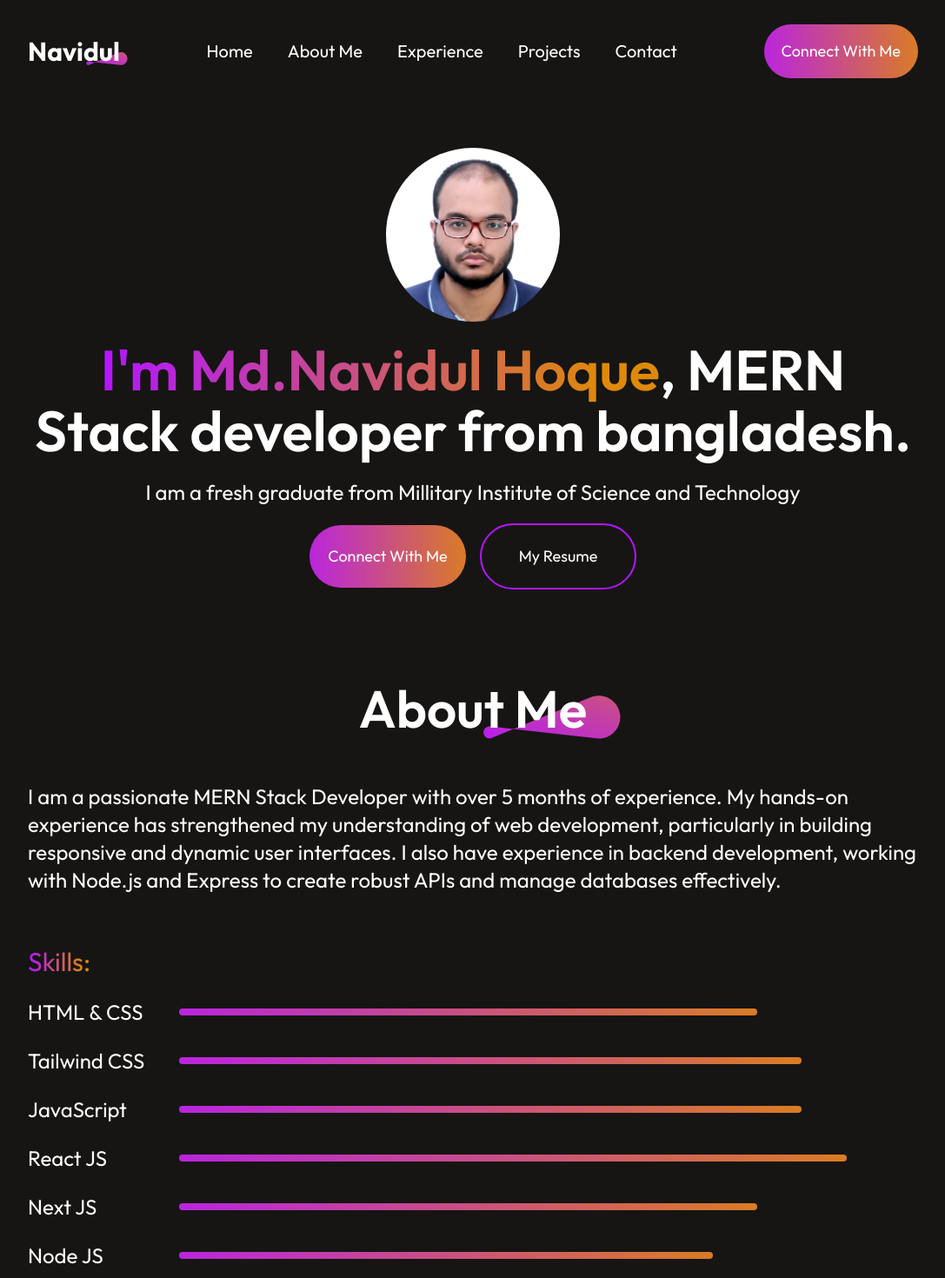
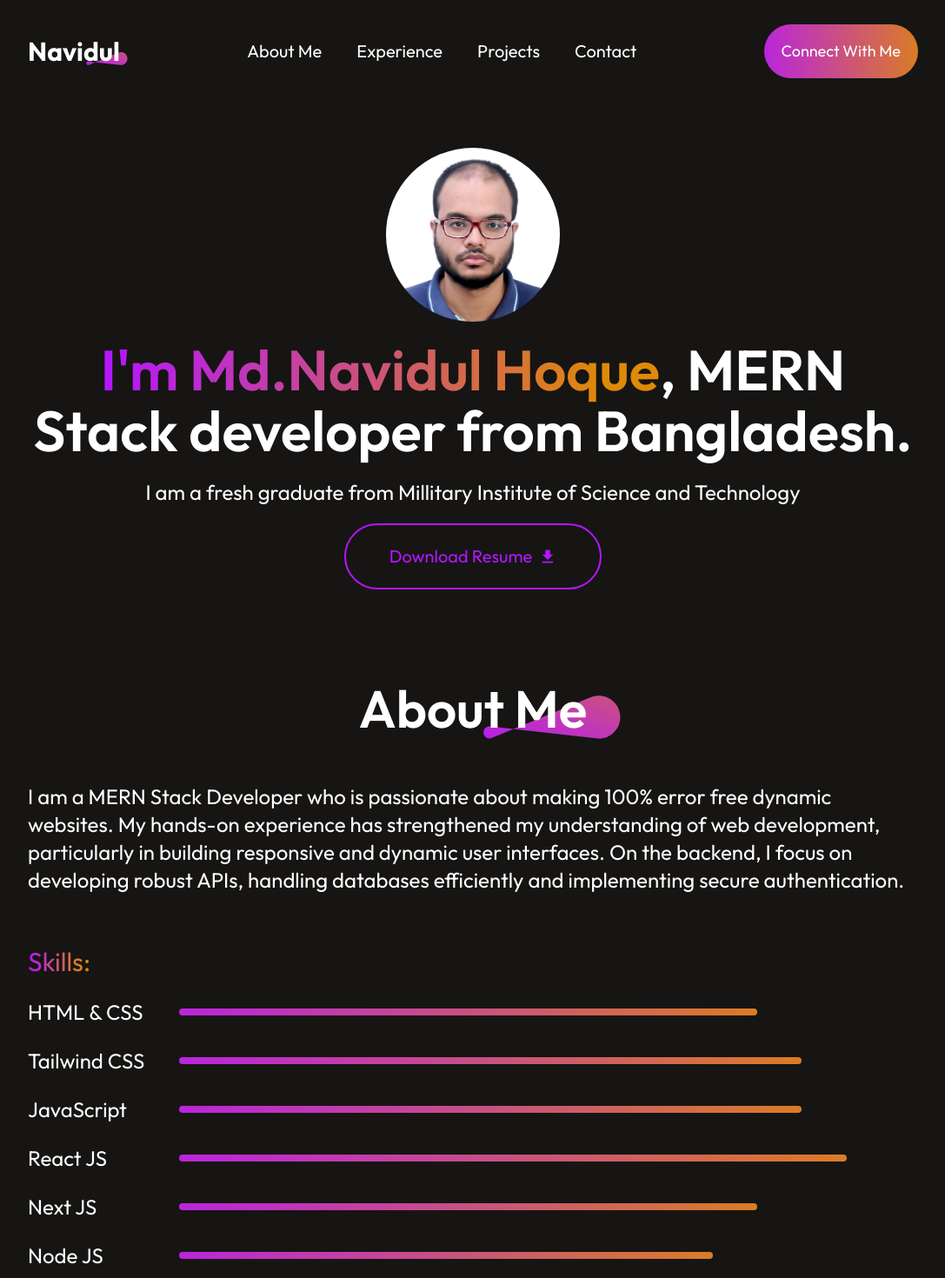
Before and after one commit to NavidulHoque/portfolio, a Next.js app: page / in a window 1280 px wide. Shown: the top 1470 px of the page at 87% size, without its empty margins (96-1183 px from the left). Built offline with nearby package versions, Linux system fonts and the light colour scheme.

Commit message:
portfolio

```diff
--- a/app/page.jsx
+++ b/app/page.jsx
@@ -1,28 +1,46 @@
-"use client"
+"use client";
 
 import Navbar from "../components/navbar/Navbar";
-import Hero from '../components/hero/Hero';
+import Hero from "../components/hero/Hero";
 import About from "../components/About";
 import Experiences from "../components/Experiences";
-import MyWorks from "../components/MyProjects";
+import MyProjects from "../components/MyProjects";
 import Contact from "../components/contact/Contact";
 import Footer from "../components/Footer";
 import { ToastContainer } from "react-toastify";
+import { useRef } from "react";
 
 export default function Home() {
+  const aboutRef = useRef(null);
+  const experienceRef = useRef(null);
+  const projectsRef = useRef(null);
+  const contactRef = useRef(null)
+
   return (
     <>
       <ToastContainer />
+
       <div className="bg-[#161513] min-h-screen text-white font-outfitRegular">
 
         <div className="w-[80vw] mx-auto flex flex-col gap-y-20 text-lg md:text-xl lg:text-2xl py-7">
 
-          <Navbar />
+          <Navbar
+            aboutRef={aboutRef}
+            experienceRef={experienceRef}
+            projectsRef={projectsRef}
+            contactRef={contactRef}
+          />
+
           <Hero />
-          <About />
-          <Experiences />
-          <MyWorks />
-          <Contact />
+
+          <About aboutRef={aboutRef} />
+
+          <Experiences experienceRef={experienceRef} />
+
+          <MyProjects projectsRef={projectsRef} />
+
+          <Contact contactRef={contactRef} />
+
           <Footer />
 
         </div>
--- a/components/About.jsx
+++ b/components/About.jsx
@@ -1,23 +1,24 @@
 import { skills } from "@/data/skills";
 import Heading from "./common/Heading";
+import { scale } from "@/data/scale";
 
-export default function About() {
+export default function About({aboutRef}) {
   return (
-    <div className="flex flex-col gap-y-5 mt-8">
+    <div ref={aboutRef} className="flex flex-col gap-y-5 pt-8">
 
       <Heading label="About Me" />
 
-      <p className="my-10">I am a passionate MERN Stack Developer with over 5 months of experience. My hands-on experience has strengthened my understanding of web development, particularly in building responsive and dynamic user interfaces. I also have experience in backend development, working with Node.js and Express to create robust APIs and manage databases effectively.</p>
+      <p className="my-10">I am a MERN Stack Developer who is passionate about making 100% error free dynamic websites. My hands-on experience has strengthened my understanding of web development, particularly in building responsive and dynamic user interfaces. On the backend, I focus on developing robust APIs, handling databases efficiently and implementing secure authentication.</p>
 
       <div className="flex flex-col gap-y-6">
 
         <h2 className="self-start bg-gradient-text bg-clip-text text-transparent text-3xl">Skills: </h2>
 
-        {skills.map((skill, index) => (
+        {skills.map(skill => (
 
           <div
-            key={index}
-            className="flex items-center gap-x-5 w-full hover:scale-[1.05] transition-all duration-300 cursor-pointer"
+            key={skill.name}
+            className={`flex items-center gap-x-5 w-full ${scale} cursor-pointer`}
           >
 
             <span className="w-[15%]">{skill.name}</span>
--- a/components/Experiences.jsx
+++ b/components/Experiences.jsx
@@ -1,9 +1,9 @@
 import { experiences } from "@/data/experience";
 import Heading from "./common/Heading";
 
-export default function Experiences() {
+export default function Experiences({experienceRef}) {
   return (
-    <div className="flex flex-col gap-y-16 mt-8">
+    <div ref={experienceRef} className="flex flex-col gap-y-16 pt-8">
 
       <Heading label="My Experience" />
 
--- a/components/MyProjects.jsx
+++ b/components/MyProjects.jsx
@@ -2,9 +2,9 @@ import { projects } from "@/data/projects";
 import Heading from "./common/Heading";
 import Image from "next/image";
 
-export default function MyProjects() {
+export default function MyProjects({projectsRef}) {
   return (
-    <div className="flex flex-col gap-y-16 mt-8">
+    <div ref={projectsRef} className="flex flex-col gap-y-16 pt-8">
 
       <Heading label="My Projects" />
 
--- a/components/contact/Contact.jsx
+++ b/components/contact/Contact.jsx
@@ -3,9 +3,9 @@ import { contact, moreContactInfo } from "@/data/contact";
 import Heading from "../common/Heading";
 import Form from "./Form";
 
-export default function Contact() {
+export default function Contact({contactRef}) {
   return (
-    <div className="flex flex-col gap-y-20 mt-8">
+    <div ref={contactRef} className="flex flex-col gap-y-20 pt-8">
 
       <Heading label="Get in touch" />
 
@@ -16,7 +16,7 @@ export default function Contact() {
 
           <h2 className="self-start bg-gradient-text bg-clip-text text-transparent text-[50px] leading-[50px] font-semibold">Let's talk</h2>
 
-          <p className="my-5">I'm currently avaliable to take on new projects, so feel free to send me a message about anything that you want me to work on. You can contact anytime.</p>
+          <p className="my-5">I'm currently available to take on new projects, so feel free to send me a message about anything that you want me to work on. You can contact anytime.</p>
 
           <div className="flex flex-col gap-y-6">
 
--- a/components/contact/Input.jsx
+++ b/components/contact/Input.jsx
@@ -1,3 +1,5 @@
+"use client"
+
 export default function Input({ name, label, type, placeholder, style  }) {
 
     return (
--- a/components/hero/Button.jsx
+++ b/components/hero/Button.jsx
@@ -1,12 +1,15 @@
 "use client"
 
-export default function Button({ label, extraStyle }) {
+import { scale } from "@/data/scale"
+import { IoMdDownload } from "react-icons/io";
+
+export default function Button() {
     return (
         <button
-            className={`text-[18px] py-[20px] w-[180px] rounded-full cursor-pointer hover:scale-105 transition-all duration-500 ${extraStyle}`}
+            className={`flex justify-center items-center gap-x-2 text-[#b415ff] text-[20px] py-[20px] px-[50px] rounded-full border-[2px] border-[#b415ff] cursor-pointer ${scale}`}
             onClick={() => console.log("")}
         >
-            {label}
+            Download Resume <IoMdDownload />
         </button>
     )
 }
--- a/components/hero/Hero.jsx
+++ b/components/hero/Hero.jsx
@@ -16,7 +16,7 @@ export default function Hero() {
 
       <h1 className="text-[65px] text-center leading-[70px] font-semibold">
 
-        <span className="bg-gradient-text bg-clip-text text-transparent">I'm Md.Navidul Hoque</span>, MERN Stack developer from bangladesh.
+        <span className="bg-gradient-text bg-clip-text text-transparent">I'm Md.Navidul Hoque</span>, MERN Stack developer from Bangladesh.
 
       </h1>
 
@@ -24,15 +24,7 @@ export default function Hero() {
 
       <div className="space-x-4">
 
-        <Button
-          label="Connect With Me"
-          extraStyle="bg-gradient-bg"
-        />
-
-        <Button
-          label="My Resume"
-          extraStyle="border-[2px] border-[#b415ff]"
-        />
+        <Button />
 
       </div>
 
--- a/components/navbar/Button.jsx
+++ b/components/navbar/Button.jsx
@@ -1,10 +1,19 @@
 "use client"
 
-export default function Button() {
+import { scale } from "@/data/scale"
+
+export default function Button({contactRef}) {
+
+    function handleRedirect() {
+        setTimeout(() => {
+            contactRef.current.scrollIntoView({ behavior: 'smooth' })
+        }, 0)
+    }
+
     return (
         <button
-            className="bg-gradient-bg text-[18px] py-[15px] px-[20px] rounded-full cursor-pointer hover:scale-105 transition-all duration-500"
-            onClick={() => console.log("ujala")}
+            className={`bg-gradient-bg text-[18px] py-[15px] px-[20px] rounded-full cursor-pointer ${scale}`}
+            onClick={() => handleRedirect()}
         >
             Connect With Me
         </button>
--- /dev/null
+++ b/components/navbar/ListItem.jsx
@@ -0,0 +1,30 @@
+"use client"
+
+import { useState } from "react"
+import ShowTheme from "./ShowTheme"
+
+export default function ListItem({ item }) {
+  const [isHovered, setIsHovered] = useState(false)
+
+  function handleRedirect(ref) {
+    setTimeout(() => {
+      ref.current.scrollIntoView({ behavior: 'smooth' })
+    }, 0)
+  }
+
+  return (
+    <li
+      className="text-[20px] cursor-pointer relative"
+      onMouseEnter={() => setIsHovered(true)}
+      onMouseLeave={() => setIsHovered(false)}
+      onClick={() => handleRedirect(item.ref)}
+    >
+      <span className="relative z-10">{item.label}</span>
+
+      {isHovered && (
+        <ShowTheme />
+      )}
+
+    </li>
+  )
+}
--- a/components/navbar/ListItems.jsx
+++ /dev/null
@@ -1,23 +0,0 @@
-"use client"
-
-import { useState } from "react"
-import ShowTheme from "./ShowTheme"
-
-export default function ListItems({label}) {
-    const [isHovered, setIsHovered] = useState(false)
-
-    return (
-      <li
-        className="text-[20px] cursor-pointer relative"
-        onMouseEnter={() => setIsHovered(true)}
-        onMouseLeave={() => setIsHovered(false)}
-      >
-        <span className="relative z-10">{label}</span>
-
-        {isHovered && (
-          <ShowTheme />
-        )}
-
-      </li>
-    )
-}
--- a/components/navbar/Navbar.jsx
+++ b/components/navbar/Navbar.jsx
@@ -1,8 +1,29 @@
 import Button from "./Button";
-import ListItems from "./ListItems";
+import ListItem from "./ListItem";
 import ShowTheme from "./ShowTheme";
 
-export default function Navbar() {
+export default function Navbar({ aboutRef, experienceRef, projectsRef, contactRef}) {
+
+  const listItems = [
+    {
+      label: "About Me",
+      ref: aboutRef
+    },
+    {
+      label: "Experience",
+      ref: experienceRef
+    },
+    {
+      label: "Projects",
+      ref: projectsRef
+    },
+    {
+      label: "Contact",
+      ref: contactRef
+    }
+  ]
+
+
   return (
     <nav className="flex justify-between items-center">
 
@@ -16,15 +37,15 @@ export default function Navbar() {
 
       <ul className="flex justify-center items-center gap-x-10">
 
-        {["Home", "About Me", "Experience", "Projects", "Contact"].map(
-          (label, index) => (
-            <ListItems key={index} label={label} />
+        {listItems.map(
+          item => (
+            <ListItem key={item.label} item={item} />
           )
         )}
 
       </ul>
 
-      <Button />
+      <Button contactRef={contactRef} />
 
     </nav>
   )
```
